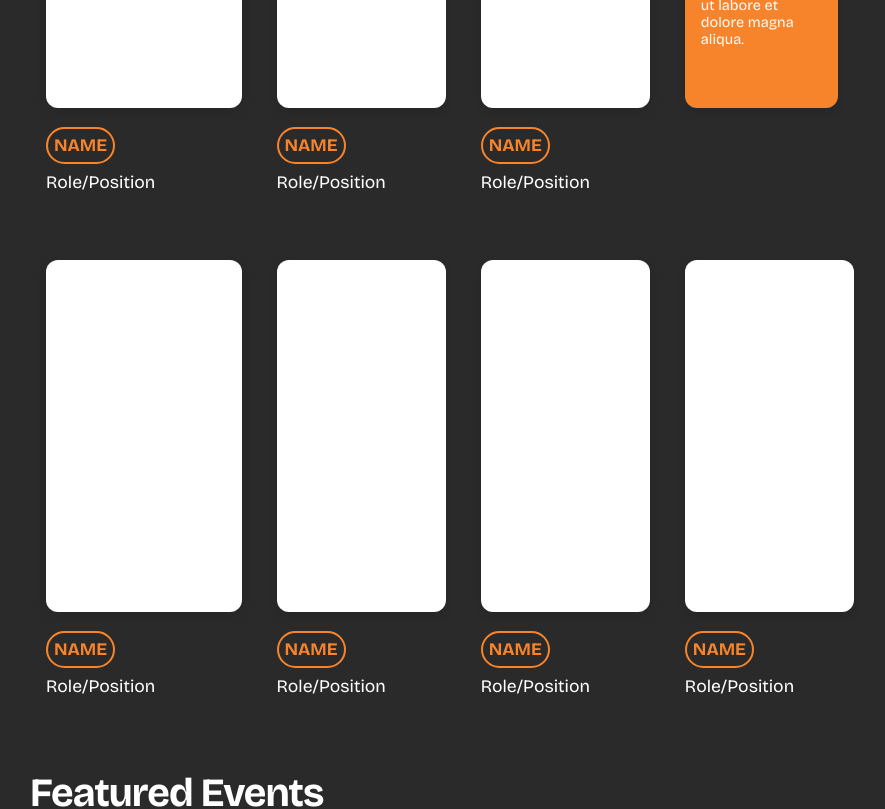
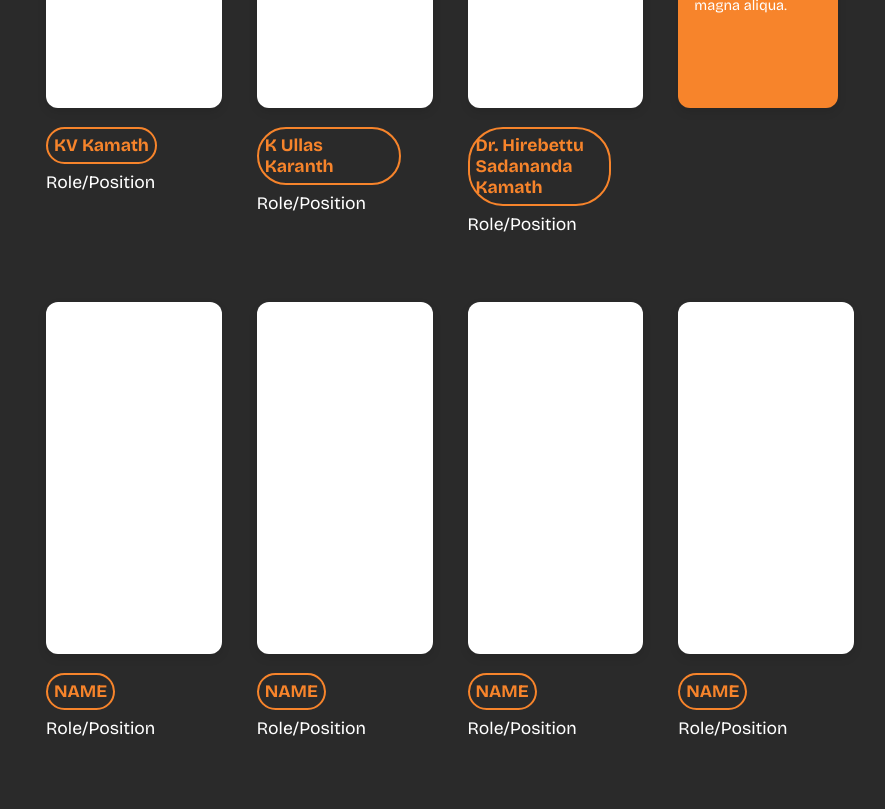
Before and after one commit to urgetolearn/AMES-Website, a React (Create React App) app: page / in a window 1280 px wide. Shown: the part 2620-3429 px from the top of the page, without its empty margins (206-1091 px from the left). Built offline with nearby package versions, Linux system fonts and the light colour scheme.

Commit message:
minor changes

```diff
--- a/src/components/About/About.css
+++ b/src/components/About/About.css
@@ -153,7 +153,7 @@
   padding: 6px;
   font-weight: bold;
   font-size: 1.1rem;
-  text-align: center;
+  text-align: left;
   color: #f7842b;
 }
 
@@ -163,7 +163,7 @@
   transition: opacity 0.3s ease;
   margin-top: 0.5rem;
   font-size: 0.9rem;
-  color: #666;
+  color: #ffffff;
   position: relative;
   top: 30px;
 }
--- a/src/components/Contact/contacts.css
+++ b/src/components/Contact/contacts.css
@@ -74,7 +74,7 @@
 .below-part {
   font-weight: bold;
   font-size: 2.5rem;
-  letter-spacing: 2.5px;
+  letter-spacing: 0.3px;
   margin-bottom: 12px;
   text-align: left;
   /* Use padding for positioning on larger screens */
--- a/src/data/alumniData.js
+++ b/src/data/alumniData.js
@@ -2,27 +2,27 @@ import instaIcon from '../assets/instaicon.png';
 import LinkedInIcon from '../assets/linkedin.png';
 const alumniData = [
   {
-    name: "NAME",
+    name: "KV Kamath",
     role: "Role/Position",
-    intro: "Brief intro about this alumni goes here.lorem edfawfj edtpgjasgqaeg weojadsfgvaweojtg dsfjoagzbnkag sdjhoagagnag lorem dfskghsdfh dfkghsdh dfhbsdhbos",
+    intro: "A prominent Indian banker, KV Kamath is the Chairman of Jio Financial Services. He previously led the New Development Bank of BRICS and had an influential career as the MD & CEO of ICICI Bank, where he was pivotal in transforming India's financial services landscape.",
     instaicon: instaIcon,
     instalink: "#",
     linkedinicon: LinkedInIcon,
-    linkedinlink: "#"
+    linkedinlink: "https://www.linkedin.com/in/k-v-kamath-b8683510/"
   },
   {
-    name: "NAME",
+    name: "K Ullas Karanth",
     role: "Role/Position",
-    intro: "Brief intro about this alumni goes here.lorem ipsum dolor sit amet, consectetur adipiscing elit. Sed do eiusmod tempor incididunt ut labore et dolore magna aliqua.",
+    intro: "Dr. K. Ullas Karanth is a world-renowned conservation zoologist and a leading authority on tigers. As the Director Emeritus at the Centre for Wildlife Studies, he pioneered the use of camera traps for wildlife population studies, revolutionizing conservation science.",
     instaicon: instaIcon,
     instalink: "#",
     linkedinicon: LinkedInIcon,
-    linkedinlink: "#"
+    linkedinlink: "https://www.linkedin.com/in/k-ullas-karanth-486161a/"
   },
   {
-    name: "NAME",
+    name: "Dr. Hirebettu Sadananda Kamath",
     role: "Role/Position",
-    intro: "Brief intro about this alumni goes here.",
+    intro: "Dr. H. S. Kamath is a distinguished nuclear scientist with a significant career at the Department of Atomic Energy (DAE). He has made substantial contributions to India's nuclear fuel cycle, particularly in the development and manufacturing of fuels for various nuclear reactors.",
     instaicon: instaIcon,
     instalink: "#",
     linkedinicon: LinkedInIcon,
```
